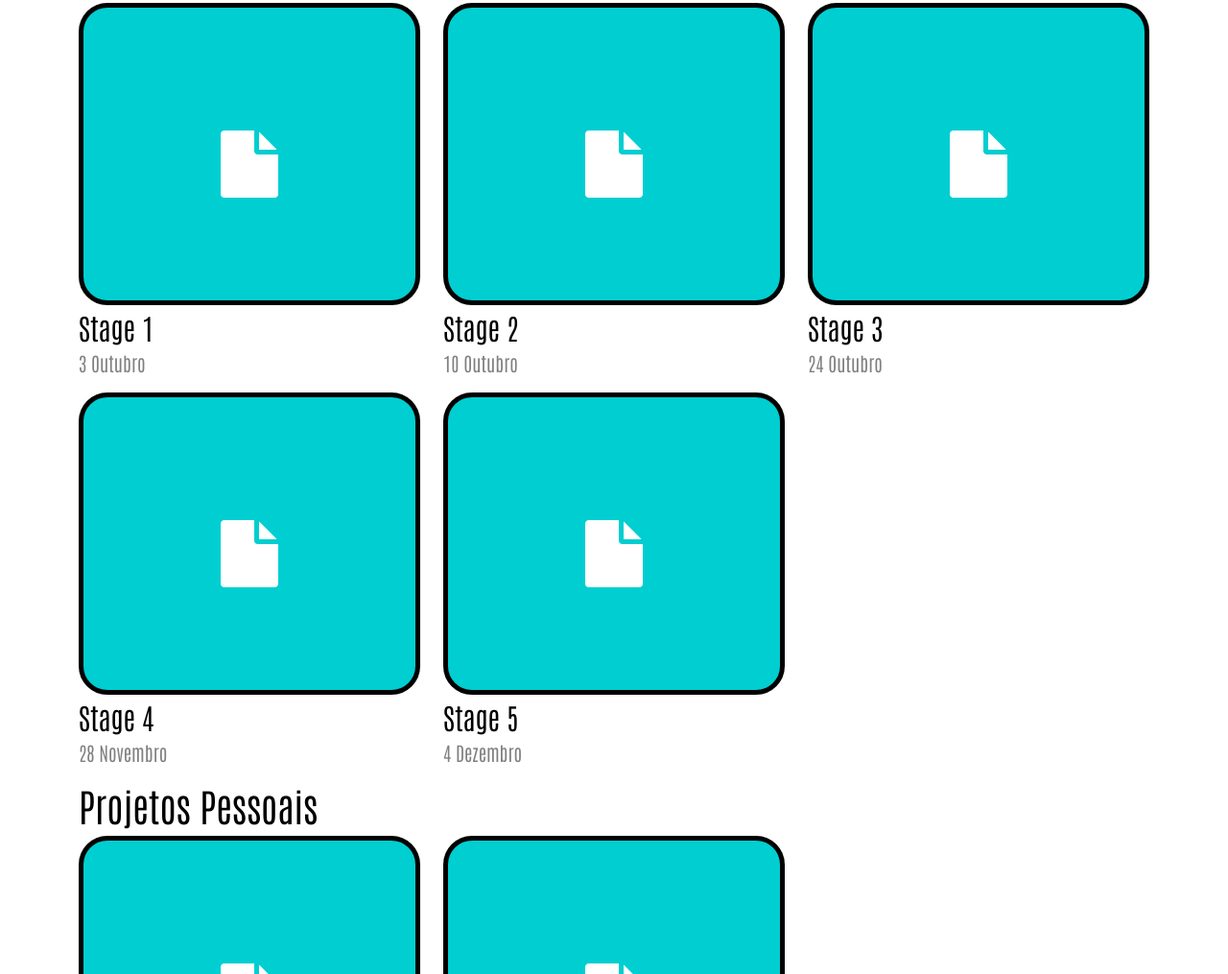
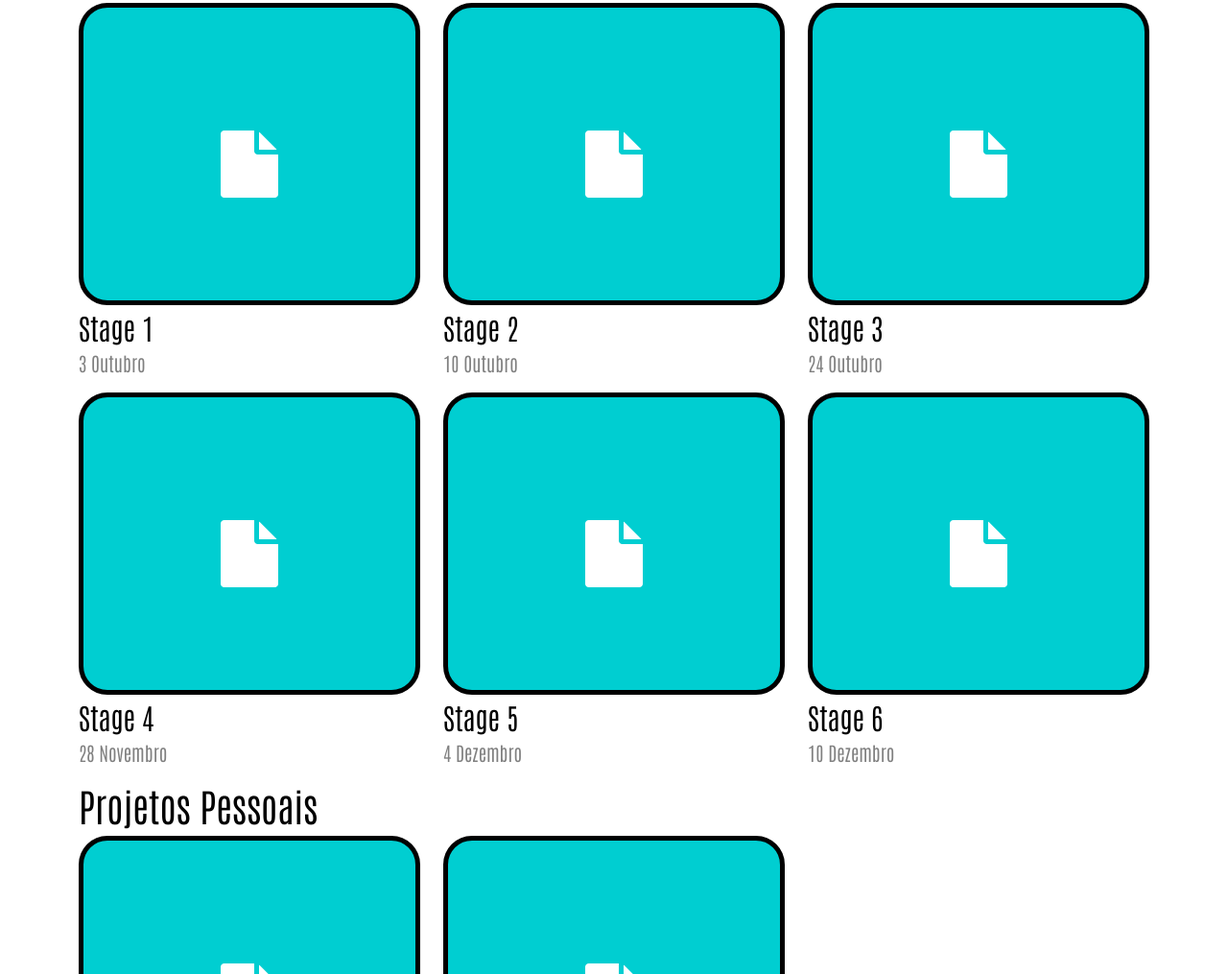
Before and after one commit to Guivape/IPM, a plain HTML site: page pages/tarefas.html in a window 1280 px wide. Shown: the part 173-1188 px from the top of the page at 96% size. Drawn offline with nearby package versions, Linux system fonts and the light colour scheme.

Commit message:
Adding final stage.

```diff
--- a/pages/tarefas.html
+++ b/pages/tarefas.html
@@ -112,6 +112,20 @@
                   </p>
                </div>
 
+               <div class="col-md-4">
+                  <a href="../files/stage6.pdf">
+                     <div class="file_field">
+                        <div class="center">
+                           <i class="fa fa-file"></i>
+                        </div>
+                     </div>
+                  </a>
+                  Stage 6
+                  <p class="greyText">
+                     10 Dezembro
+                  </p>
+               </div>
+
             </div>
             <div class="row">
                <h1> Projetos Pessoais</h1>
```
Also changed, not shown: 1 other file.
